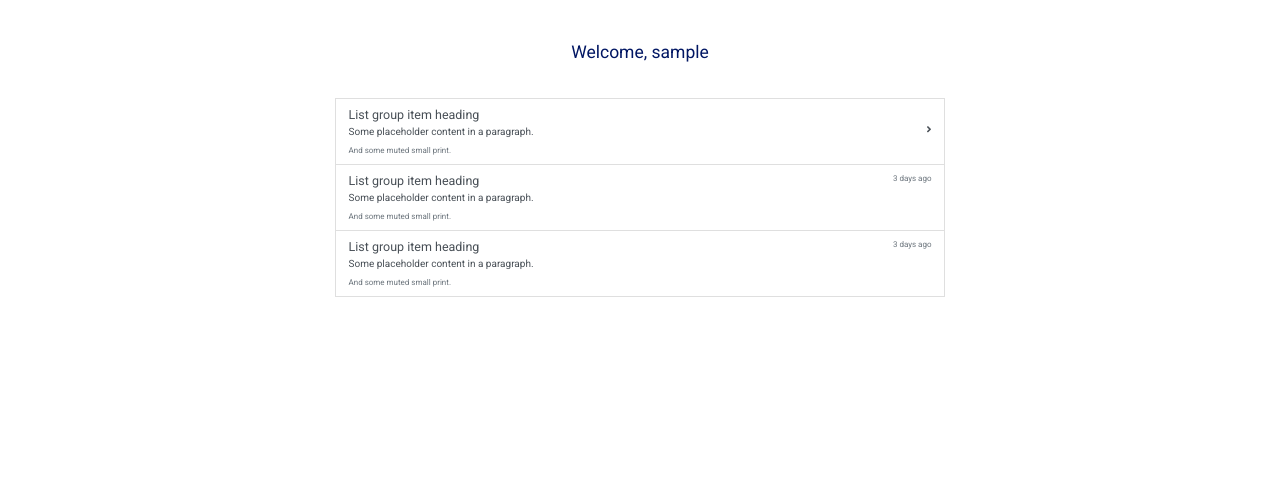
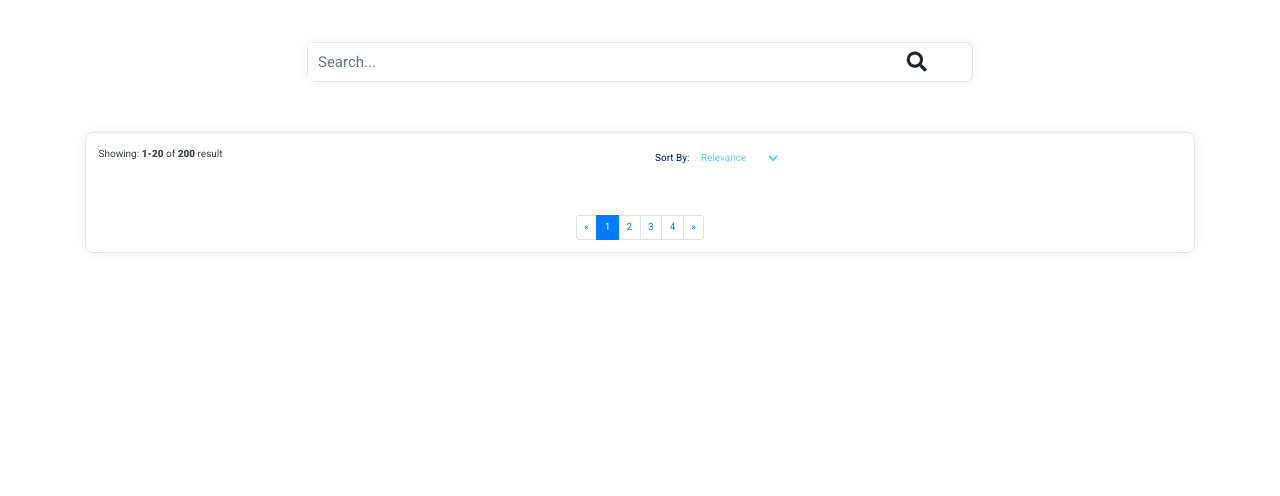
Before and after one commit to yipmunallen/third-milestone-project, a Flask app: page /watchlist/1 in a window 1280 px wide. Shown: the part 58-554 px from the top of the page. Run offline with Flask 2, Linux system fonts and the light colour scheme; the visitor is signed in with stand-in values (Sample User, id 1); a database or web service that is not in the repository returns one stand-in record (values such as "Sample title"); some libraries are stand-ins or nearby versions.

Commit message:
Reformatted "watchlist.html" to match "browse.html"

```diff
--- a/templates/watchlist.html
+++ b/templates/watchlist.html
@@ -1,46 +1,128 @@
 {% extends "base.html" %}
 {% block content %}
 
-    <section id="watchlist-header" class="main-content">
-            <div class="container">
+<div class="container main-content">
     <div class="row">
-                    <div class="col-12 mx-auto watchlist-intro">
-                        <h3>
-                            Welcome, {{ username }}
-                        </h3>
+        <div class="col-lg-12 card-margin">
+            <div class="card search-form">
+                <div class="card-body p-0">
+                    <form id="search-form">
+                        <div class="row">
+                            <div class="col-12">
+                                <div class="row no-gutters">
+                                    <div class="col-10 p-0">
+                                        <input type="text" placeholder="Search..." class="form-control" id="search" name="search">
+                                    </div>
+                                    <div class="col-2 p-0">
+                                        <button type="submit" class="btn">
+                                            <i class="fa fa-search fa-2x"></i>
+                                        </button>
                                     </div>
                                 </div>
                             </div>
-    </section>
-    <section id="watchlist-main">
-        <div class="watchlist-items col-6 mx-auto">
-          <a href="#" class="list-group-item list-group-item-action">
-            <div class="d-flex w-100 justify-content-between">
-              <h5 class="mb-1">List group item heading</h5>
                         </div>
-            <div class="d-flex w-100 justify-content-between">
-              <p class="mb-1">Some placeholder content in a paragraph.</p>
-              <i class="fas fa-angle-right"></i>
+                    </form>
                 </div>
-            <small class="text-muted">And some muted small print.</small>
-          </a>
-          <a href="#" class="list-group-item list-group-item-action">
-            <div class="d-flex w-100 justify-content-between">
-              <h5 class="mb-1">List group item heading</h5>
-              <small class="text-muted">3 days ago</small>
             </div>
-            <p class="mb-1">Some placeholder content in a paragraph.</p>
-            <small class="text-muted">And some muted small print.</small>
-          </a>
-          <a href="#" class="list-group-item list-group-item-action">
-            <div class="d-flex w-100 justify-content-between">
-              <h5 class="mb-1">List group item heading</h5>
-              <small class="text-muted">3 days ago</small>
         </div>
-            <p class="mb-1">Some placeholder content in a paragraph.</p>
-            <small class="text-muted">And some muted small print.</small>
+    </div>
+    <div class="row">
+        <div class="col-12">
+            <div class="card card-margin">
+                <div class="card-body">
+                    <div class="row search-body">
+                        <div class="col-lg-12">
+                            <div class="search-result">
+                                <div class="browse-header">
+                                    <div class="row">
+                                        <div class="col-lg-6">
+                                            <div class="records">Showing: <b>1-20</b> of <b>200</b> result</div>
+                                        </div>
+                                        <div class="col-lg-6">
+                                            <div class="result-actions">
+                                                <div class="result-sorting">
+                                                    <span>Sort By:</span>
+                                                    <select class="form-control border-0" id="exampleOption">
+                                                        <option value="1">Relevance</option>
+                                                        <option value="2">Names (A-Z)</option>
+                                                        <option value="3">Names (Z-A)</option>
+                                                    </select>
+                                                </div>
+                                            </div>
+                                        </div>
+                                    </div>
+                                </div>
+                                <div class="browse-body">
+                                    <div class="table-responsive table-hover">
+                                        <table class="table browse-content">
+                                            {% for stock in watched_stocks %}
+                                                <tbody>
+                                                    <tr>
+                                                        <td>
+                                                            <div class="stock-icon">
+                                                                <a href="{{ url_for('get_stock', stock_id=stock._id) }}">
+                                                                    <img src= "{{ stock.icon_url }}" alt="icon">
                                                                 </a>
                                                             </div>
-    </section>
+                                                        </td>
+                                                        <td>
+                                                            <div class="stock-name">
+                                                                <a href="{{ url_for('get_stock', stock_id=stock._id) }}">
+                                                                    <h2>{{ stock.ticker_symbol }}</h2>
+                                                                    <h4>{{ stock.company_name }}</h4>
+                                                                </a>
+                                                            </div>
+                                                        </td>
+                                                        <td>
+                                                            <div class="stock-market-name">
+                                                                <h5>{{ stock.market_name }}</h5>
+                                                            </div>
+                                                        </td>
+                                                        <td>
+                                                            <div class="stock-sector">
+                                                                <h5>{{ stock.sector }}</h5>
+                                                            </div>
+                                                        </td>
+                                                        <td>
+                                                            <div class="stock-favourite">
+                                                                <a href="{{ url_for('remove_from_watchlist', stock_id=stock._id) }}">
+                                                                    <i class="fas fa-check-square fa-2x"></i>
+                                                                </a>
+                                                            </div>
+                                                        </td>
+                                                    </tr>
+                                                </tbody>
+                                            {% endfor %}
+                                        </table>
+                                    </div>
+                                </div>
+                            </div>
+                        </div>
+                    </div>
+                    <nav class="d-flex justify-content-center">
+                        <ul class="pagination pagination-base pagination-boxed pagination-square mb-0">
+                            <li class="page-item">
+                                <a class="page-link no-border" href="#">
+                                    <span aria-hidden="true">«</span>
+                                    <span class="sr-only">Previous</span>
+                                </a>
+                            </li>
+                            <li class="page-item active"><a class="page-link no-border" href="#">1</a></li>
+                            <li class="page-item"><a class="page-link no-border" href="#">2</a></li>
+                            <li class="page-item"><a class="page-link no-border" href="#">3</a></li>
+                            <li class="page-item"><a class="page-link no-border" href="#">4</a></li>
+                            <li class="page-item">
+                                <a class="page-link no-border" href="#">
+                                    <span aria-hidden="true">»</span>
+                                    <span class="sr-only">Next</span>
+                                </a>
+                            </li>
+                        </ul>
+                    </nav>
+                </div>
+            </div>
+        </div>
+    </div>
+</div>
 
 {% endblock %}
```
Lines whose indentation alone changed are shown as unchanged.
